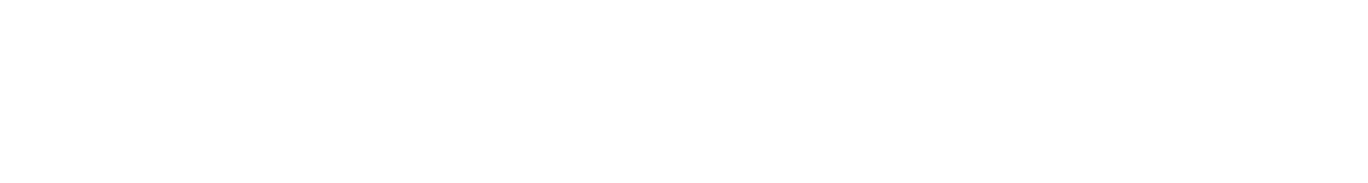
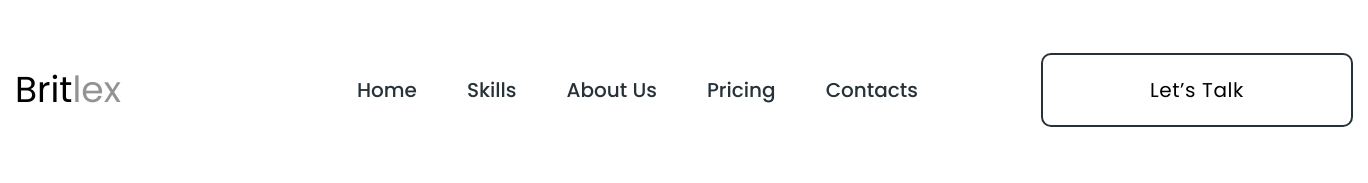
Before and after one commit to METR0109/BritlexTeamProject, a plain HTML site: page index.html in a window 1280 px wide. Shown: the whole page, 1368 px wide, since content can reach past the window. Drawn offline with nearby package versions, Linux system fonts and the light colour scheme.

Commit message:
реалізували header

```diff
--- a/css/styles.css
+++ b/css/styles.css
@@ -26,12 +26,11 @@ img {
 
 address {
   font-style: normal;
-
 }
 body {
-    font-family: 'Poppins', sans-serif;
+  font-family: "Poppins", sans-serif;
   font-size: 20px;
-    color: #8F95A5;
+  color: #8f95a5;
 }
 
 .container {
@@ -40,3 +39,48 @@ body {
   margin-right: auto;
   padding: 0 15px;
 }
+/* header  */
+.logo-header {
+	margin-right: 236px;
+  font-size: 36px;
+  line-height: calc(54 / 36);
+
+  color: #000000;
+}
+.logo-header-item {
+  color: #939393;
+}
+/* site-nav  */
+.main-nav {
+  display: flex;
+  align-items: center;
+}
+.nav-list {
+  display: flex;
+  gap: 50px;
+}
+.nav-link {
+  display: inline-block;
+  padding-top: 75px;
+  padding-bottom: 75px;
+  font-weight: 500;
+  line-height: calc(30 / 20);
+
+  color: #263238;
+}
+.nav-link:hover,
+.nav-link:focus {
+  color: #939393;
+}
+.header-btn {
+	margin-left: auto;
+  padding: 20px 107px;
+  line-height: calc(30 / 20);
+  text-align: center;
+  letter-spacing: 0.03em;
+
+  color: #000000;
+  background-color: transparent;
+  border: 2px solid #263238;
+  border-radius: 10px;
+}
--- a/index.html
+++ b/index.html
@@ -22,7 +22,33 @@
   </head>
   <body>
     <!-- HEADER Алена-->
-    <header></header>
+    <header class="header">
+      <div class="container main-nav">
+        <a href="./index.html" class="logo-header link"
+          >Brit<span class="logo-header-item">lex</span></a>
+        <!-- site nav  -->
+        <nav class="site-nav">
+          <ul class="nav-list list">
+            <li class="nav-item">
+              <a href="" class="nav-link link">Home</a>
+            </li>
+            <li class="nav-item">
+              <a href="" class="nav-link link">Skills</a>
+            </li>
+            <li class="nav-item">
+              <a href="" class="nav-link link">About Us</a>
+            </li>
+            <li class="nav-item">
+              <a href="" class="nav-link link">Pricing</a>
+            </li>
+            <li class="nav-item">
+              <a href="" class="nav-link link">Contacts</a>
+            </li>
+          </ul>
+        </nav>
+        <button type="button" class="header-btn">Let’s Talk</button>
+      </div>
+    </header>
     <main>
       <!-- HERO Вова-->
       <!-- SKILLS Эдуард-->
@@ -31,8 +57,6 @@
       <!-- Contact Us Лена-->
     </main>
     <!-- Люба -->
-    <footer>
-
-    </footer>
+    <footer></footer>
   </body>
 </html>
```
Lines whose indentation alone changed are shown as unchanged.
